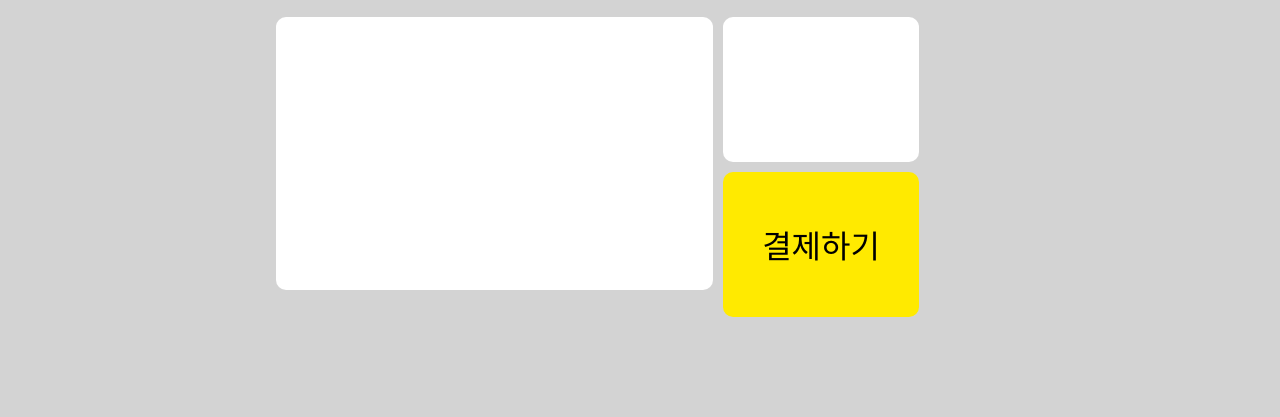
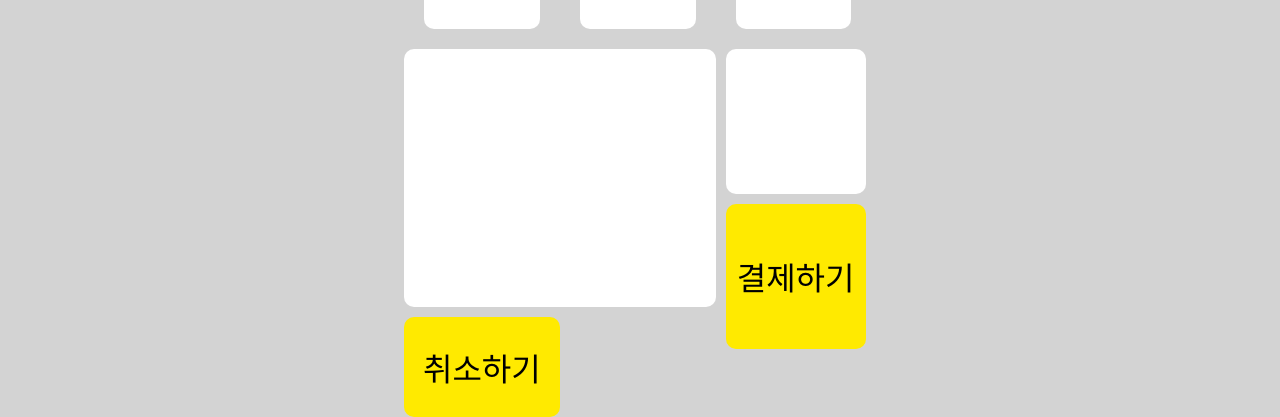
Before and after one commit to findwhatiwant/SSU-webOS-Kiosk, a plain HTML site: page kiosk/menuTemplate.html in a window 1280 px wide. Shown: the part 484-901 px from the top of the page. Before the commit the page ends 801 px from the top, so only its background shows below. Drawn offline with Linux system fonts and the light colour scheme.

Commit message:
ui update

```diff
--- a/kiosk/menuProcess.js
+++ b/kiosk/menuProcess.js
@@ -2,11 +2,11 @@ var menuCount = [0,0,0,0,0,0];
 
 var priceResult = 0;
 
-function priceUpdate(){
+function priceUpdate(){//가격 업데이트
     document.getElementById("priceResult").innerHTML = priceResult;
 }
 
-function menuClick(menuId) {
+function menuClick(menuId) { //메뉴 개수를 늘려주는 함수
     document.getElementById("menuResults").innerHTML = document.getElementById("menuResults").innerHTML + menuId.menuName + "<br>";
     priceResult += menuId.price;
     priceUpdate();
@@ -14,7 +14,14 @@ function menuClick(menuId) {
     console.log(menuCount);
 }
 
-function menuNameReturn(ipt){
+function menuCancle(){
+    menuCount = [0,0,0,0,0,0];
+    document.getElementById("menuResults").innerHTML = "";
+    priceResult = 0;
+    document.getElementById("priceResult").innerHTML = "";
+}
+
+function menuNameReturn(ipt){ //결제하기 버튼에서 메뉴 이름을 리턴 하기 위함
     for(var i=0; i<menuCount.length; i++){
         if(Object.values(menu)[i].number == ipt){
             return Object.values(menu)[i].menuName;
@@ -22,7 +29,7 @@ function menuNameReturn(ipt){
     }
 }
 
-function paymentClick(){
+function paymentClick(){ //결제하기 버튼
     const background = document.getElementsByClassName("beforeofdimmed")[0].className = "dimmed";
     let popupTag = document.createElement('div');
     let popupMenu = document.createElement('div');
--- a/kiosk/menuTemplate.html
+++ b/kiosk/menuTemplate.html
@@ -38,6 +38,7 @@
             <div id = "priceResult"></div>
             <button id = "paymentButton" onclick="paymentClick()">결제하기</button>
         </div>
+        <button id = "cancleButton" onclick="menuCancle()">취소하기</button>
 
     </div>
     <footer>
--- a/kiosk/menuTemplateCss.css
+++ b/kiosk/menuTemplateCss.css
@@ -2,9 +2,10 @@ body{
     background-color: #D3D3D3;
     margin: 0;
 }
+
 .tempDiv{
     display: grid;
-    grid-template-columns: 20% 60% 20%;
+    grid-template-columns: 30% 40% 30%;
     grid-template-rows: 100%;
     box-sizing : border-box;
 }
@@ -20,10 +21,9 @@ body{
     backdrop-filter: blur(5px);
 }
 .container{
-
     display: grid;
-    grid-template-columns: 30% 30% 30%;
-    grid-template-rows: 30% 30% 40%;
+    grid-template-columns: 33% 33% 33%;
+    grid-template-rows: 30% 30% 35% 5%;
     padding: 20px;
     box-sizing : border-box;
 }
@@ -31,13 +31,13 @@ body{
     display: grid;
     grid-column-start: 3;
     grid-column-end: 4;
-    grid-template-columns: 100px;
+    grid-template-columns: 100%;
     grid-template-rows: 1400px 120px;
 }
 .menuIMG{
     margin-left: 10%;
     width: 80%;
-    height : 80%;
+    height : auto;
 }
 .item{
     background-color: white;
@@ -74,6 +74,15 @@ h5{
     margin-top: 10px;
     height: 145px;
     width: 90%;
+    border: 0;
+}
+#cancleButton{
+    background-color: #FFEA00;
+    font-family: 'Nanum Gothic', sans-serif;
+    font-size: 200%;
+    margin-top: 10px;
+    border-radius: 10px;
+    height: 100px;
     border: 0;
 }
 .popup {
```
Also changed, not shown: 1 other file.
